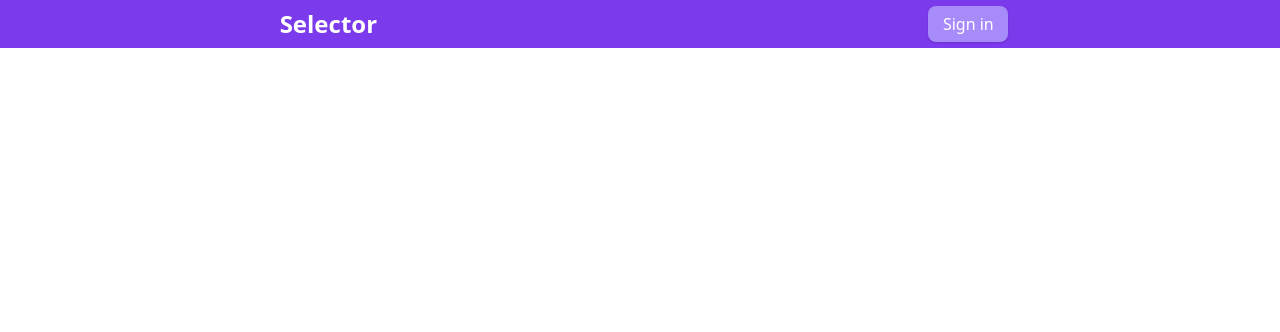
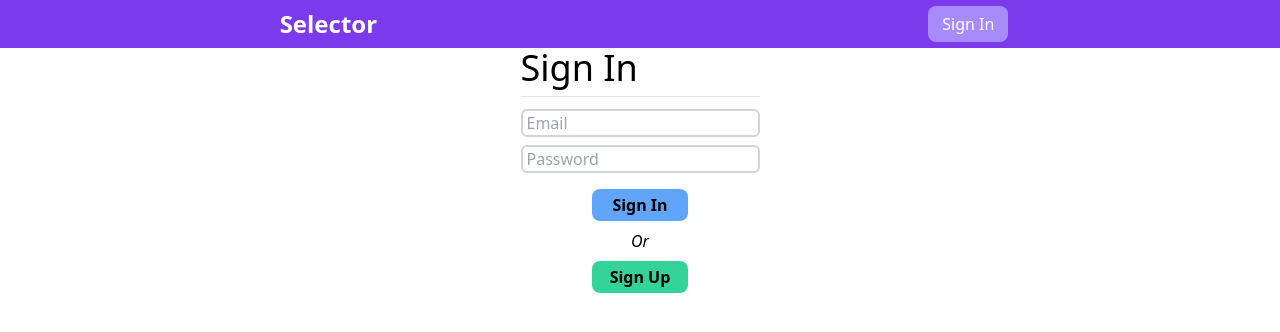
Before and after one commit to RangerVinven/School-Student-Selector, a React (Vite) app: page /signin in a window 1280 px wide. Shown: the top 332 px of the page. Built offline with nearby package versions, Linux system fonts and the light colour scheme.

Commit message:
Made the Sign In UI (not functional), need to center it

```diff
--- a/package.json
+++ b/package.json
@@ -9,7 +9,8 @@
   "dependencies": {
     "react": "^17.0.0",
     "react-dom": "^17.0.0",
-    "react-router-dom": "^5.2.1"
+    "react-router-dom": "^5.2.1",
+    "react-router-hash-link": "^2.4.3"
   },
   "devDependencies": {
     "@types/react": "^17.0.0",
--- a/src/App.tsx
+++ b/src/App.tsx
@@ -5,13 +5,27 @@ import Nav from './components/Nav'
 
 import Home from './pages/Home'
 import NotFound from './pages/NotFound'
+import Signin from './pages/Signin';
+import Signup from './pages/Signup';
 
 const App = () => {
   return (
-    <Router>
-      <Nav />
+	<Router>
+		<Nav />
+		<Switch>
+			<Route exact path="/">
+				<Home />
+			</Route>
 
-    </Router>
+			<Route path="/signin">
+				<Signin />
+			</Route>
+
+			<Route path="/signup">
+				<Signup />
+			</Route>
+		</Switch>
+	</Router>
   );
 };
 
--- a/src/components/Header.tsx
+++ b/src/components/Header.tsx
@@ -6,13 +6,7 @@ interface Props {
 
 const Header: React.FC<Props> = ({ title }) => {
   return (
-    <header className="bg-white shadow">
-      <div className="max-w-7xl mx-auto py-6 px-4 sm:px-6 lg:px-8">
-        <h1 className="text-3xl font-bold leading-tight text-gray-900">
-          {title}
-        </h1>
-      </div>
-    </header>
+    <h1 className="text-4xl bold">{title}</h1>
   );
 };
 
--- a/src/components/Nav.tsx
+++ b/src/components/Nav.tsx
@@ -1,13 +1,23 @@
-import React, { useState } from 'react'
+import React from 'react'
+import { Link } from 'react-router-dom';
 
 const Nav = () => {
   return (
     <nav className="bg-purple-600 w-full min-h-fit flex justify-around">
 		<div className='h-full flex items-center p-2'>
-			<h1 className='font-bold text-2xl text-white'>Selector</h1>
+			<Link to="/">
+				<h1 className='font-bold text-2xl text-white'>
+					Selector
+				</h1>
+			</Link>
 		</div>
+
 		<div className='min-h-full flex items-center'>
-			<button className="bg-purple-400 text-white p-1 rounded-lg h-9 w-20 shadow hover:shadow-2xl">Sign in</button>
+			<Link to="/signin">
+				<button className="bg-purple-400 text-white p-1 rounded-lg h-9 w-20">
+					Sign In
+				</button>
+			</Link>
 		</div>
     </nav>
   );
--- a/src/pages/Home.tsx
+++ b/src/pages/Home.tsx
@@ -1,5 +1,5 @@
-import React from 'react'
-import Header from '../components/Header'
+import React from 'react';
+import Header from '../components/Header';
 
 const Home = () => {
   return (
--- /dev/null
+++ b/src/pages/Signin.tsx
@@ -0,0 +1,31 @@
+import React from 'react'
+import Header from '../components/Header';
+import { Link } from 'react-router-dom';
+
+export default function Signin() {
+  return (
+    <div className="flex items-center justify-center">
+		<div className='w-fit'>
+			<div className=''>
+				<Header title="Sign In" />
+			</div>
+			<hr className='my-2' />
+
+			<div className="w-full flex flex-col items-center">
+				<input placeholder="Email" className='border-gray-300 rounded-md border-2 pl-1 mt-1 mb-2'></input>
+				<input placeholder="Password" className='border-gray-300 rounded-md border-2 pl-1 mb-4'></input>
+				<button className='bg-blue-400 w-24 text-md font-bold py-1 hover:shadow-md rounded-lg'>Sign In</button>
+
+				<div className="my-2 italic">
+					<p>Or</p>
+				</div>
+
+				<Link to="/signup" >
+					<button className='bg-green-400 w-24 text-md font-bold py-1 hover:shadow-md rounded-lg'>Sign Up</button>
+				</Link>
+
+			</div>
+		</div>
+    </div>
+  )
+}
--- /dev/null
+++ b/src/pages/Signup.tsx
@@ -0,0 +1,10 @@
+import React from 'react';
+import Header from '../components/Header';
+
+export default function Signup() {
+  return (
+    <div className="flex items-center justify-center">
+		  <Header title="Sign Up" />
+    </div>
+  )
+}
```
Also changed, not shown: 2 other files (tests, documents, lock files or other folders).
